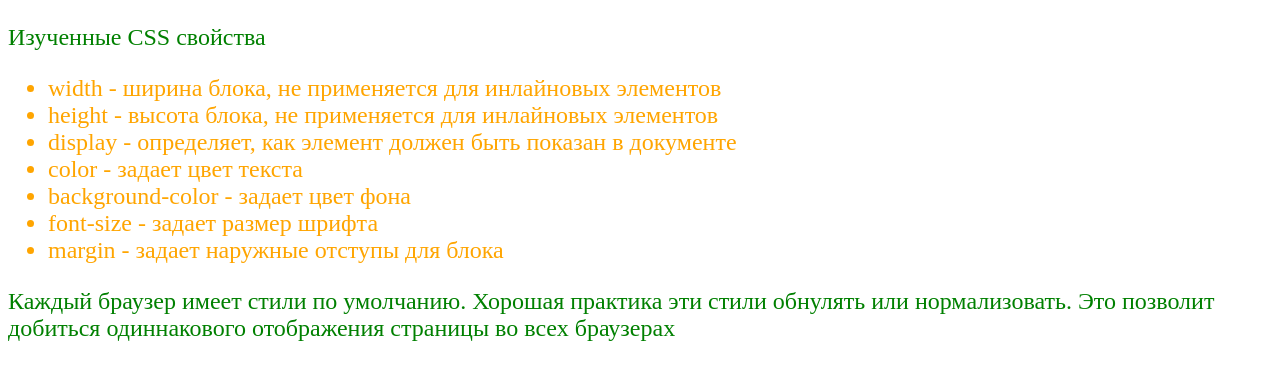
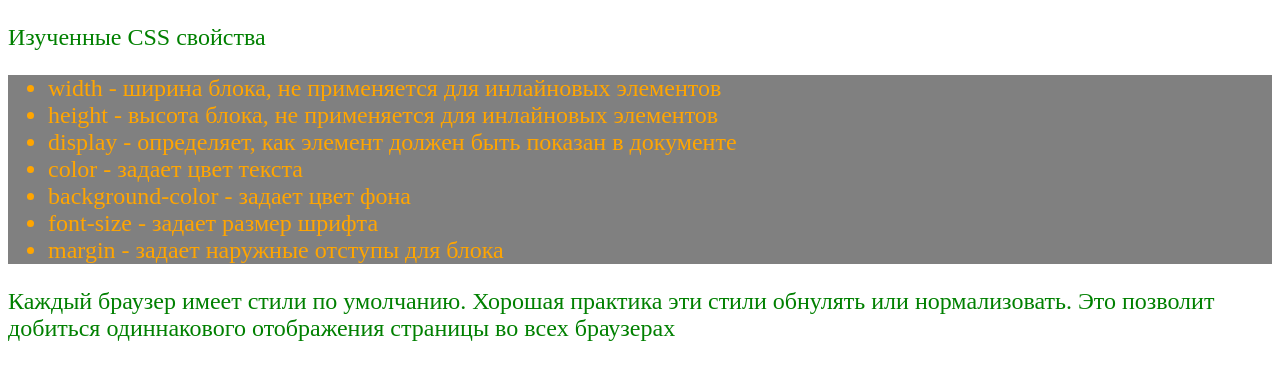
Before and after one commit to StepanT1005/gromcode-learn-fe, a plain HTML site: page index.html in a window 1280 px wide. Drawn offline with Linux system fonts and the light colour scheme; files that its build step writes are made by us from their sources.

Commit message:
exchange1

```diff
--- a/new/style.css
+++ b/new/style.css
@@ -7,3 +7,6 @@ p {
 li {
   color: orange;
 }
+ul {
+  background-color: grey;
+}
```
